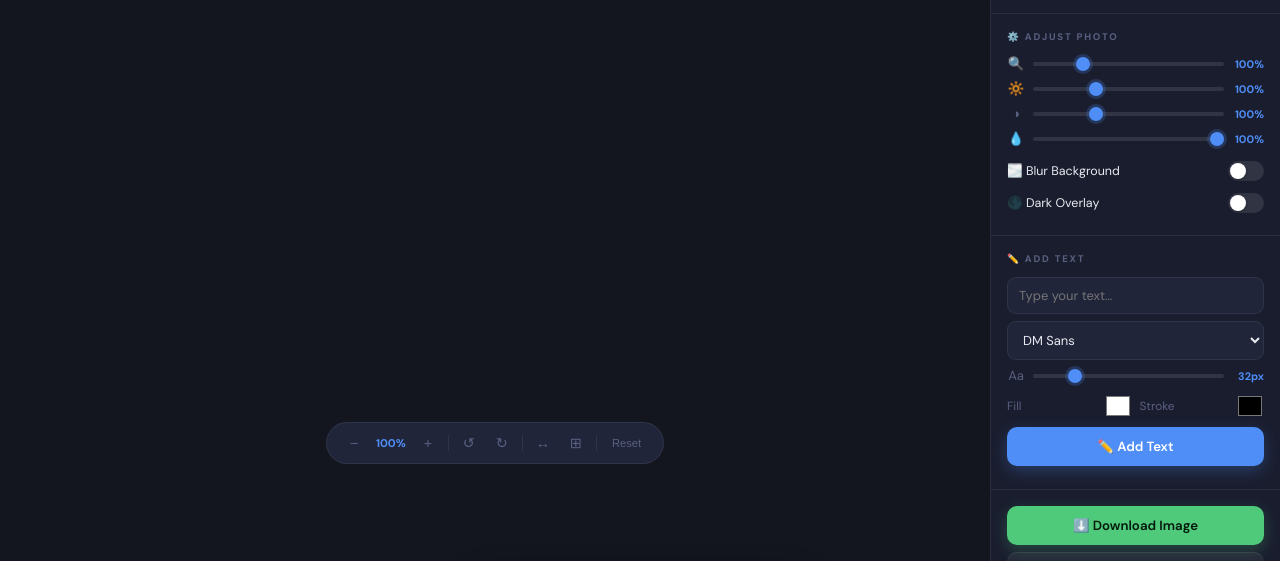
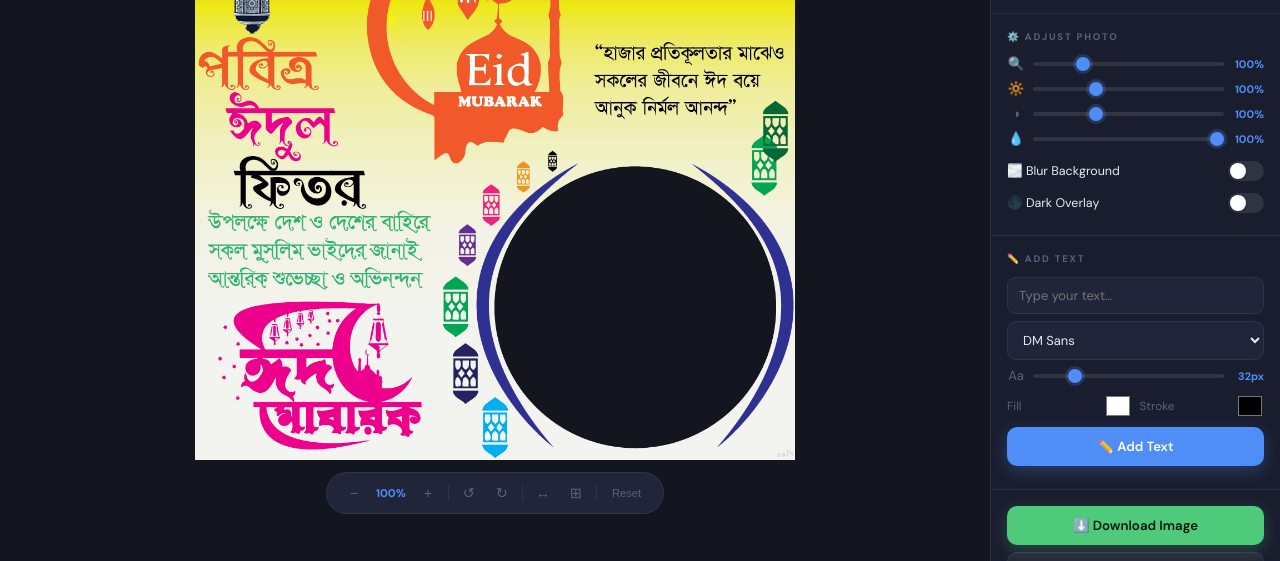
Before and after one commit to mdrajumiah036/frame, a plain HTML site: page index.html in a window 1280 px wide. Shown: the part 239-800 px from the top of the page. Drawn offline with Linux system fonts and the light colour scheme.

Commit message:
Update index.html

```diff
--- a/index.html
+++ b/index.html
@@ -199,7 +199,7 @@ input[type=color] { width: 28px; height: 28px; border: none; border-radius: 6px;
 // ║  ADMIN: Set your PNG frame path/URL here    ║
 // ╚══════════════════════════════════════════════╝
 
-  const FRAME_URL = "#";
+  const FRAME_URL = "frames/frame.png";
 
 // Examples:
 //   const FRAME_URL = "frames/frame.png";
```
